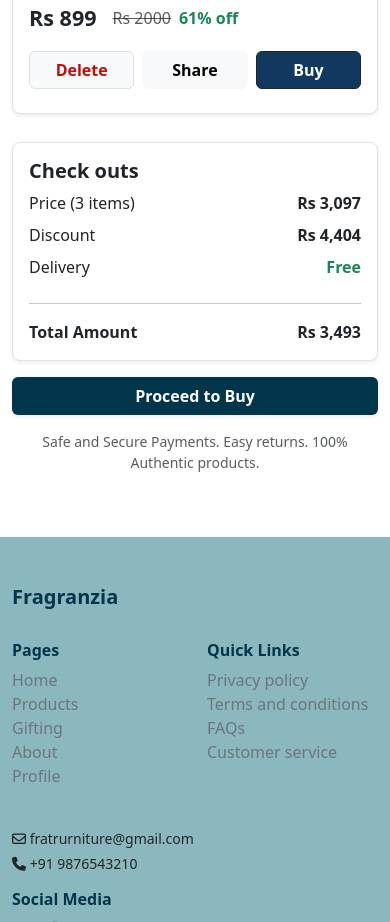
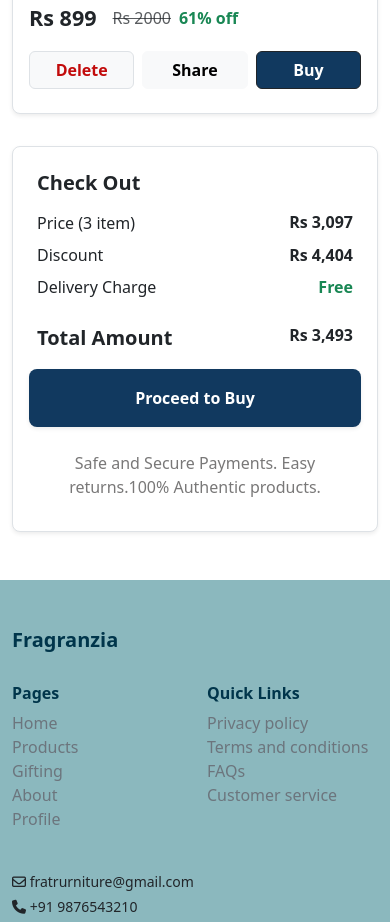
Before and after one commit to sandra11223/project, a plain HTML site: page checkout.html in a window 390 px wide. Shown: the part 1769-2691 px from the top of the page. Drawn offline with nearby package versions, Linux system fonts and the light colour scheme.

Commit message:
first commit

```diff
--- a/checkout.html
+++ b/checkout.html
@@ -188,26 +188,55 @@
         </div>
       </div>
 
-      <div class="col-lg-4">
-        <div class="checkout-box">
+      <div class="d-none d-lg-block" id="checkoutCard" style="position: fixed; top: 100px; right: 90px; width: 450px; z-index: 1000;">
     <div class="card border rounded-3 shadow-sm p-3 mb-3">
-            <h5 class="fw-bold">Check outs</h5>
-            <div class="d-flex justify-content-between mb-2">
-              <span>Price (3 items)</span><span class="fw-bold">Rs 3,097</span>
+      <h5 class="fw-bold px-2 pt-2 mb-2">Check outs</h5>
+      <div class="d-flex justify-content-between mb-2 align-items-center px-2 pt-2">
+        <span>Price (3 item)</span>
+        <h3 class="fw-bold fs-6 mb-0">Rs 3097</h3>
       </div>
-            <div class="d-flex justify-content-between mb-2">
-              <span>Discount</span><span class="fw-bold">Rs 4,404</span>
+      <div class="d-flex justify-content-between mb-2 px-2">
+        <span>Discount</span>
+        <span class="fw-bold">Rs 4404</span>
       </div>
-            <div class="d-flex justify-content-between mb-2">
-              <span>Delivery</span><span class="fw-bold text-success">Free</span>
+      <div class="d-flex justify-content-between mb-3 px-2">
+        <span>Delivery</span>
+        <span class="fw-bold text-success">Free</span>
       </div>
-            <hr>
-            <div class="d-flex justify-content-between fw-bold">
-              <span>Total Amount</span><span>Rs 3,493</span>
+      <div class="d-flex justify-content-between fw-bold px-2 pt-2">
+        <span class="fs-5">Total Amount</span>
+        <span>Rs 3493</span>
       </div>
     </div>
-          <a href="#" class="btn w-100 fw-bold shadow-sm mb-3" style="background:#00354B; color:white;">Proceed to Buy</a>
-          <p class="text-center text-muted small">Safe and Secure Payments. Easy returns. 100% Authentic products.</p>
+    <a href="order.html" class="btn pt-2 pb-3 w-100 fw-bold shadow-sm"
+      style="background-color: rgb(17, 57, 95); color: white; border-radius: 8px;"> Proceed to Buy </a>
+    <p class="fw-normal text-center pt-4" style="color: #797878;">
+      Safe and Secure Payments. Easy <br>returns.100% Authentic products.
+    </p>
+  </div>
+</div>
+      <div class="d-lg-none mt-4">
+        <div class="card border rounded-3 shadow-sm p-3 mb-3">
+          <h5 class="fw-bold px-2 pt-2 mb-2">Check Out</h5>
+          <div class="d-flex justify-content-between mb-2 align-items-center px-2 pt-2">
+            <span>Price (3 item)</span>
+            <h3 class="fw-bold fs-6 mb-0">Rs 3,097</h3>
+          </div>
+          <div class="d-flex justify-content-between mb-2 px-2">
+            <span>Discount</span>
+            <span class="fw-bold">Rs 4,404</span>
+          </div>
+          <div class="d-flex justify-content-between mb-3 px-2">
+            <span>Delivery Charge</span>
+            <span class="fw-bold text-success">Free</span>
+          </div>
+          <div class="d-flex justify-content-between fw-bold px-2 pt-2">
+            <span class="fs-5">Total Amount</span>
+            <span>Rs 3,493</span>
+          </div>
+          <a href="order.html" class="btn pt-3 pb-3 w-100 fw-bold shadow-sm mt-3" style="background-color: rgb(17, 57, 95); color: white; border-radius: 8px;"> Proceed to Buy </a>
+          <p class="fw-normal text-center pt-4" style="color: #797878;">Safe and Secure Payments. Easy <br>returns.100% Authentic products.</p>
+        </div>
       </div>
     </div>
   </div>
```
Lines whose indentation alone changed are shown as unchanged.
